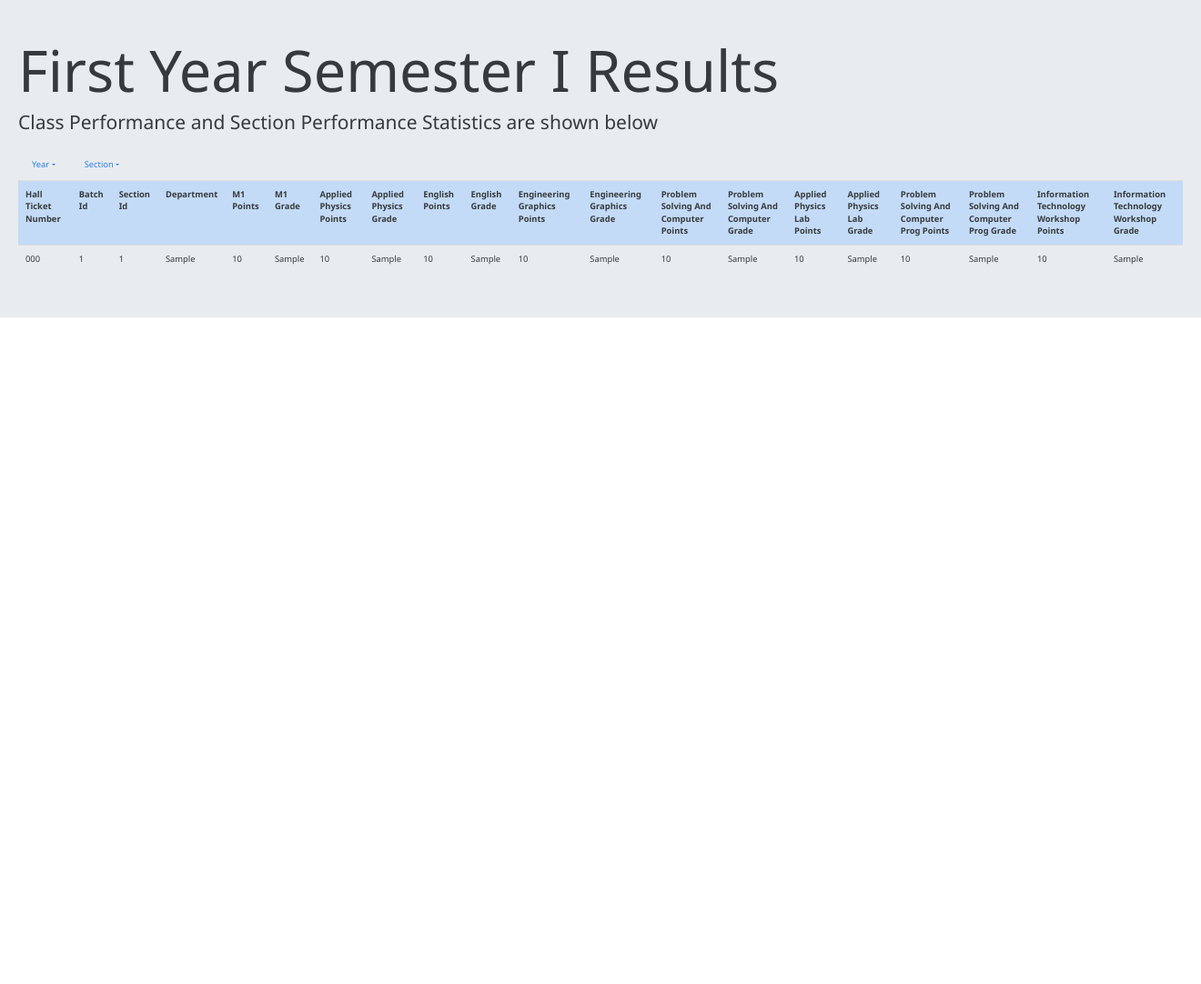
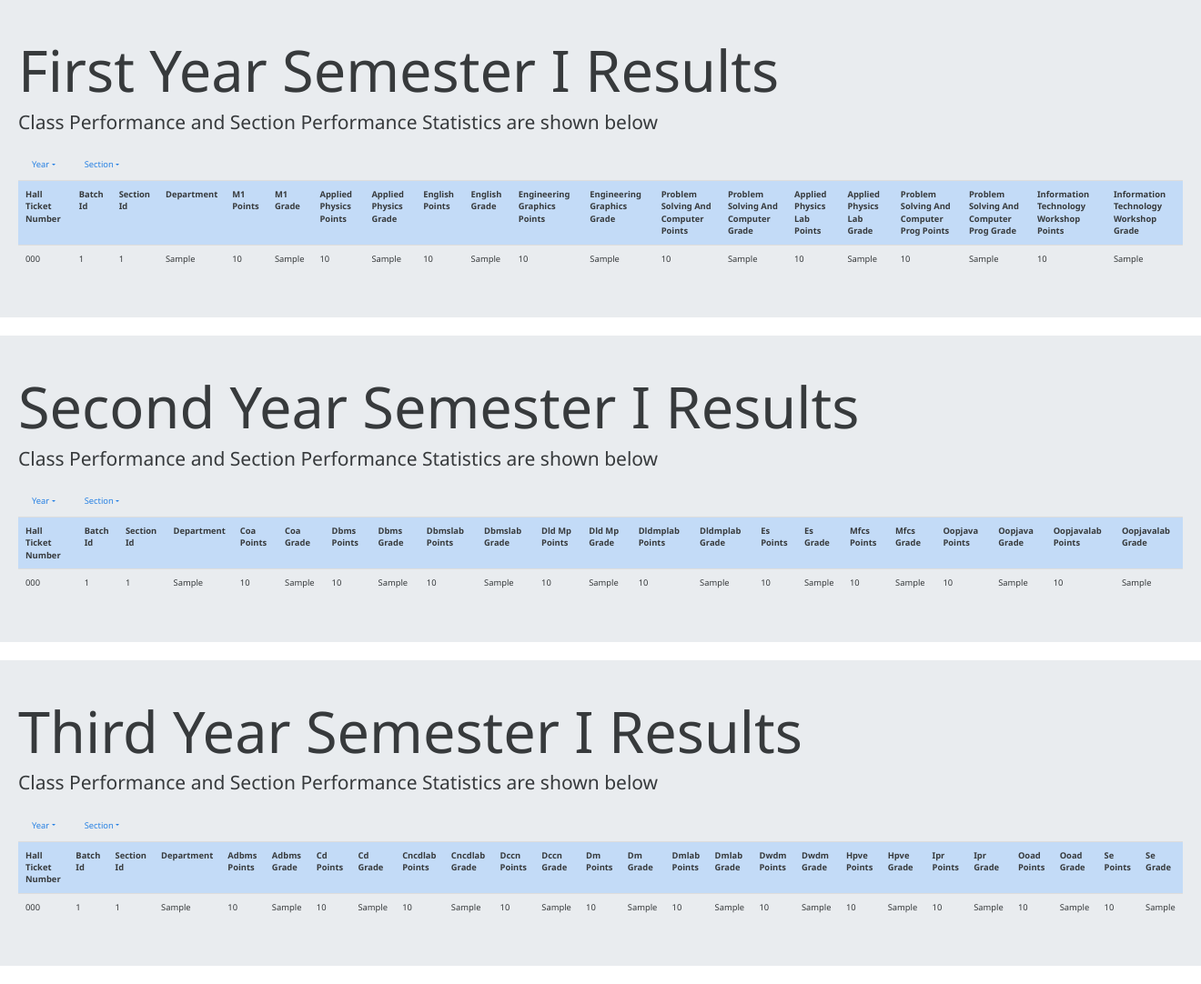
Before and after one commit to sahitesh/student_attendance, a Django app: page /tables in a window 1320 px wide. Shown: the part 83-1165 px from the top of the page at 91% size. Before the commit the page ends 432 px from the top, so only its background shows below. Run offline with Django 3.2, Linux system fonts and the light colour scheme; tables that the repository leaves empty hold one stand-in row (values such as "Sample post"); some libraries are stand-ins or nearby versions.

Commit message:
Added all the other tables also to the view.

```diff
--- a/attendanceLedger/visualizations/models.py
+++ b/attendanceLedger/visualizations/models.py
@@ -31,24 +31,24 @@ class SecondYearStudent(models.Model):
     batch_id = models.IntegerField(default = 0)
     section_id = models.CharField(max_length = 5)
     department = models.CharField(max_length = 5)
+    coa_points = models.IntegerField(default = 0)
     coa_grade = models.CharField(max_length = 5)
-    coa_points = models.IntegerField(default = 0)
+    dbms_points = models.IntegerField(default = 0)
     dbms_grade = models.CharField(max_length = 5)
-    dbms_points = models.IntegerField(default = 0)
+    dbmslab_points = models.IntegerField(default = 0)
     dbmslab_grade = models.CharField(max_length = 5)
-    dbmslab_points = models.IntegerField(default = 0)
+    dld_mp_points = models.IntegerField(default = 0)
     dld_mp_grade = models.CharField(max_length = 5)
-    dld_mp_points = models.IntegerField(default = 0)
+    dldmplab_points = models.IntegerField(default = 0)
     dldmplab_grade = models.CharField(max_length = 5)
-    dldmplab_points = models.IntegerField(default = 0)
+    es_points = models.IntegerField(default = 0)
     es_grade = models.CharField(max_length = 5)
-    es_points = models.IntegerField(default = 0)
+    mfcs_points = models.IntegerField(default = 0)
     mfcs_grade = models.CharField(max_length = 5)
-    mfcs_points = models.IntegerField(default = 0)
+    oopjava_points = models.IntegerField(default = 0)
     oopjava_grade = models.CharField(max_length = 5)
-    oopjava_points = models.IntegerField(default = 0)
+    oopjavalab_points = models.IntegerField(default = 0)
     oopjavalab_grade = models.CharField(max_length = 5)
-    oopjavalab_points = models.IntegerField(default = 0)
 
     class Meta:
         db_table = 'secondyearsemester1_1718'
@@ -58,28 +58,28 @@ class ThirdYearStudent(models.Model):
     batch_id = models.IntegerField(default = 0)
     section_id = models.CharField(max_length = 5)
     department = models.CharField(max_length = 5)
+    adbms_points = models.IntegerField(default = 0)
     adbms_grade = models.CharField(max_length = 5)
-    adbms_points = models.IntegerField(default = 0)
+    cd_points = models.IntegerField(default = 0)
     cd_grade = models.CharField(max_length = 5)
-    cd_points = models.IntegerField(default = 0)
+    cncdlab_points = models.IntegerField(default = 0)
     cncdlab_grade = models.CharField(max_length = 5)
-    cncdlab_points = models.IntegerField(default = 0)
+    dccn_points = models.IntegerField(default = 0)
     dccn_grade = models.CharField(max_length = 5)
-    dccn_points = models.IntegerField(default = 0)
+    dm_points = models.IntegerField(default = 0)
     dm_grade = models.CharField(max_length = 5)
-    dm_points = models.IntegerField(default = 0)
+    dmlab_points = models.IntegerField(default = 0)
     dmlab_grade = models.CharField(max_length = 5)
-    dmlab_points = models.IntegerField(default = 0)
+    dwdm_points = models.IntegerField(default = 0)
     dwdm_grade = models.CharField(max_length = 5)
-    dwdm_points = models.IntegerField(default = 0)
+    hpve_points = models.IntegerField(default = 0)
     hpve_grade = models.CharField(max_length = 5)
-    hpve_points = models.IntegerField(default = 0)
+    ipr_points = models.IntegerField(default = 0)
     ipr_grade = models.CharField(max_length = 5)
-    ipr_points = models.IntegerField(default = 0)
+    ooad_points = models.IntegerField(default = 0)
     ooad_grade = models.CharField(max_length = 5)
-    ooad_points = models.IntegerField(default = 0)
+    se_points = models.IntegerField(default = 0)
     se_grade = models.CharField(max_length = 5)
-    se_points = models.IntegerField(default = 0)
 
     class Meta:
         db_table = 'thirdyearsemester1_1718'
--- a/attendanceLedger/visualizations/templates/home.html
+++ b/attendanceLedger/visualizations/templates/home.html
@@ -70,11 +70,11 @@
     </ul>
   <table class="table table-hover">
     <tr class="table-primary">
-      {% for column in header %}
+      {% for column in first_header %}
         <th scope = "col" >{{column}}</th>
         {% endfor %}
     </tr>
-{% for record in records %}
+{% for record in firstYear %}
     <tr>
         <td>{{ record.hall_ticket_number }}</td>
         <td>{{ record.batch_id }}</td>
@@ -100,5 +100,127 @@
     {% endfor %}
 </table>
 </div>
+
+<div class="jumbotron">
+  <h1 class="display-3">Second Year Semester I Results</h1>
+  <p class="lead">Class Performance and Section Performance Statistics are shown below</p>
+  <ul class="nav nav-pills">
+      <li class="nav-item">
+          <a class="nav-link dropdown-toggle" data-toggle="dropdown" href="#" role="button" aria-haspopup="true" aria-expanded="false">Year</a>
+          <div class="dropdown-menu" x-placement="bottom-start" style="position: absolute; will-change: transform; top: 0px; left: 0px; transform: translate3d(0px, 38px, 0px);">
+            <a class="dropdown-item" href="#">First Year</a>
+            <a class="dropdown-item" href="#">Second Year</a>
+            <a class="dropdown-item" href="#">Third Year</a>
+          </div>
+      </li>
+      <li class="nav-item dropdown">
+        <a class="nav-link dropdown-toggle" data-toggle="dropdown" href="#" role="button" aria-haspopup="true" aria-expanded="false">Section</a>
+        <div class="dropdown-menu" x-placement="bottom-start" style="position: absolute; will-change: transform; top: 0px; left: 0px; transform: translate3d(0px, 38px, 0px);">
+          <a class="dropdown-item" href="#">A</a>
+          <a class="dropdown-item" href="#">B</a>
+          <a class="dropdown-item" href="#">C</a>
+          <a class="dropdown-item" href="#">C</a>
+          <a class="dropdown-item" href="#">All</a>
+        </div>
+      </li>
+    </ul>
+  <table class="table table-hover">
+    <tr class="table-primary">
+      {% for column in second_header %}
+        <th scope = "col" >{{column}}</th>
+        {% endfor %}
+    </tr>
+{% for record in secondYear %}
+    <tr>
+        <td>{{ record.hall_ticket_number }}</td>
+        <td>{{ record.batch_id }}</td>
+        <td>{{ record.section_id }}</td>
+        <td>{{ record.department }}</td>
+        <td>{{ record.coa_points }}</td>
+        <td>{{ record.coa_grade }}</td>
+        <td>{{ record.dbms_points }}</td>
+        <td>{{ record.dbms_grade }}</td>
+        <td>{{ record.dbmslab_points }}</td>
+        <td>{{ record.dbmslab_grade }}</td>
+        <td>{{ record.dld_mp_points }}</td>
+        <td>{{ record.dld_mp_grade }}</td>
+        <td>{{ record.dldmplab_points }}</td>
+        <td>{{ record.dldmplab_grade }}</td>
+        <td>{{ record.es_points }}</td>
+        <td>{{ record.es_grade }}</td>
+        <td>{{ record.mfcs_points }}</td>
+        <td>{{ record.mfcs_grade }}</td>
+        <td>{{ record.oopjava_points }}</td>
+        <td>{{ record.oopjava_grade }}</td>
+        <td>{{ record.oopjavalab_points }}</td>
+        <td>{{ record.oopjavalab_grade }}</td>
+    </tr>
+    {% endfor %}
+</table>
+</div>
+
+<div class="jumbotron">
+  <h1 class="display-3">Third Year Semester I Results</h1>
+  <p class="lead">Class Performance and Section Performance Statistics are shown below</p>
+  <ul class="nav nav-pills">
+      <li class="nav-item">
+          <a class="nav-link dropdown-toggle" data-toggle="dropdown" href="#" role="button" aria-haspopup="true" aria-expanded="false">Year</a>
+          <div class="dropdown-menu" x-placement="bottom-start" style="position: absolute; will-change: transform; top: 0px; left: 0px; transform: translate3d(0px, 38px, 0px);">
+            <a class="dropdown-item" href="#">First Year</a>
+            <a class="dropdown-item" href="#">Second Year</a>
+            <a class="dropdown-item" href="#">Third Year</a>
+          </div>
+      </li>
+      <li class="nav-item dropdown">
+        <a class="nav-link dropdown-toggle" data-toggle="dropdown" href="#" role="button" aria-haspopup="true" aria-expanded="false">Section</a>
+        <div class="dropdown-menu" x-placement="bottom-start" style="position: absolute; will-change: transform; top: 0px; left: 0px; transform: translate3d(0px, 38px, 0px);">
+          <a class="dropdown-item" href="#">A</a>
+          <a class="dropdown-item" href="#">B</a>
+          <a class="dropdown-item" href="#">C</a>
+          <a class="dropdown-item" href="#">C</a>
+          <a class="dropdown-item" href="#">All</a>
+        </div>
+      </li>
+    </ul>
+  <table class="table table-hover">
+    <tr class="table-primary">
+      {% for column in third_header %}
+        <th scope = "col" >{{column}}</th>
+        {% endfor %}
+    </tr>
+{% for record in thirdYear %}
+    <tr>
+        <td>{{ record.hall_ticket_number }}</td>
+        <td>{{ record.batch_id }}</td>
+        <td>{{ record.section_id }}</td>
+        <td>{{ record.department }}</td>
+        <td>{{ record.adbms_points }}</td>
+        <td>{{ record.adbms_grade }}</td>
+        <td>{{ record.cd_points }}</td>
+        <td>{{ record.cd_grade }}</td>
+        <td>{{ record.cncdlab_points }}</td>
+        <td>{{ record.cncdlab_grade }}</td>
+        <td>{{ record.dccn_points }}</td>
+        <td>{{ record.dccn_grade }}</td>
+        <td>{{ record.dm_points }}</td>
+        <td>{{ record.dm_grade }}</td>
+        <td>{{ record.dmlab_points }}</td>
+        <td>{{ record.dmlab_grade }}</td>
+        <td>{{ record.dwdm_points }}</td>
+        <td>{{ record.dwdm_grade }}</td>
+        <td>{{ record.hpve_points }}</td>
+        <td>{{ record.hpve_grade }}</td>
+        <td>{{ record.ipr_points }}</td>
+        <td>{{ record.ipr_grade }}</td>
+        <td>{{ record.ooad_points }}</td>
+        <td>{{ record.ooad_grade }}</td>
+        <td>{{ record.se_points }}</td>
+        <td>{{ record.se_grade }}</td>
+    </tr>
+    {% endfor %}
+</table>
+</div>
+
+
 </body>
 </html>
--- a/attendanceLedger/visualizations/views.py
+++ b/attendanceLedger/visualizations/views.py
@@ -2,14 +2,21 @@ from rest_framework.views import APIView
 from django.shortcuts import render
 from django.http import HttpResponse
 from .db import GetTableData
-from .models import FirstYearStudent
+from .models import FirstYearStudent, SecondYearStudent, ThirdYearStudent
+from django.db.models import Avg, Max, Min, Sum
 
 class Home(APIView):
     def get(self, request):
-        header = [a.name for a in FirstYearStudent._meta.get_fields()]
-        header = [a.replace('_',' ').title() for a in header]
+        first_header = [a.name for a in FirstYearStudent._meta.get_fields()]
+        first_header = [a.replace('_',' ').title() for a in first_header]
 
-        return render(request, 'home.html', {'records': FirstYearStudent.objects.all(), 'header':header})
+        second_header = [a.name for a in SecondYearStudent._meta.get_fields()]
+        second_header = [a.replace('_',' ').title() for a in second_header]
+
+        third_header = [a.name for a in ThirdYearStudent._meta.get_fields()]
+        third_header = [a.replace('_',' ').title() for a in third_header]
+
+        return render(request, 'home.html', {'firstYear': FirstYearStudent.objects.all(), 'first_header':first_header, 'secondYear': SecondYearStudent.objects.all(), 'second_header':second_header, 'thirdYear': ThirdYearStudent.objects.all(), 'third_header':third_header})
 
 class GetTable(APIView):
     def get(self, request):
```
